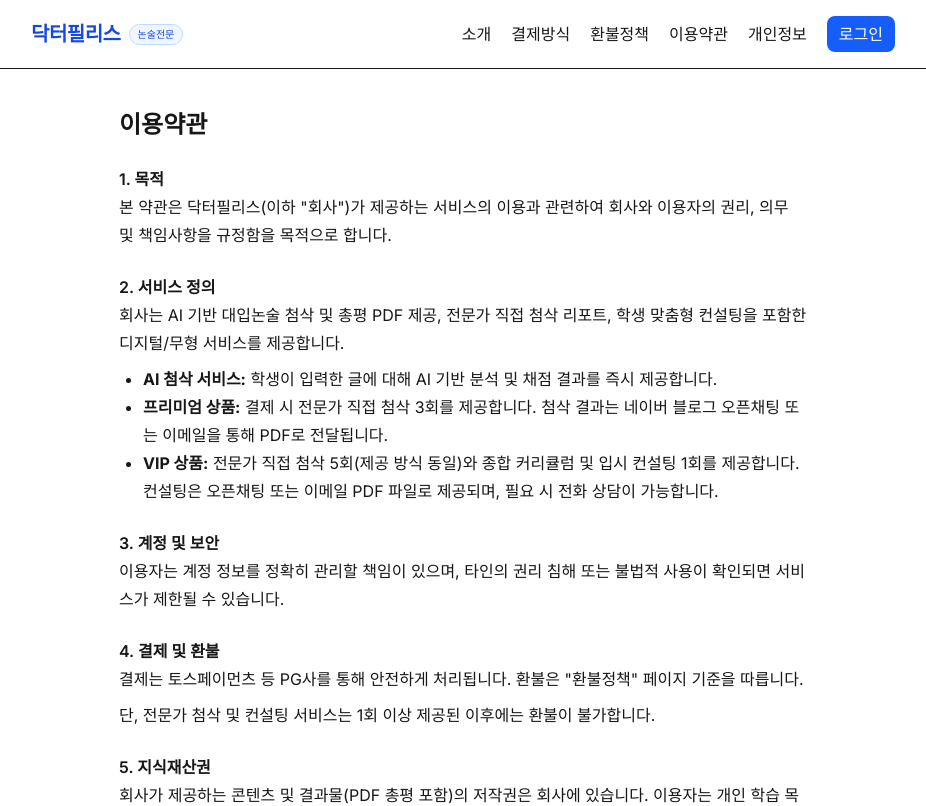
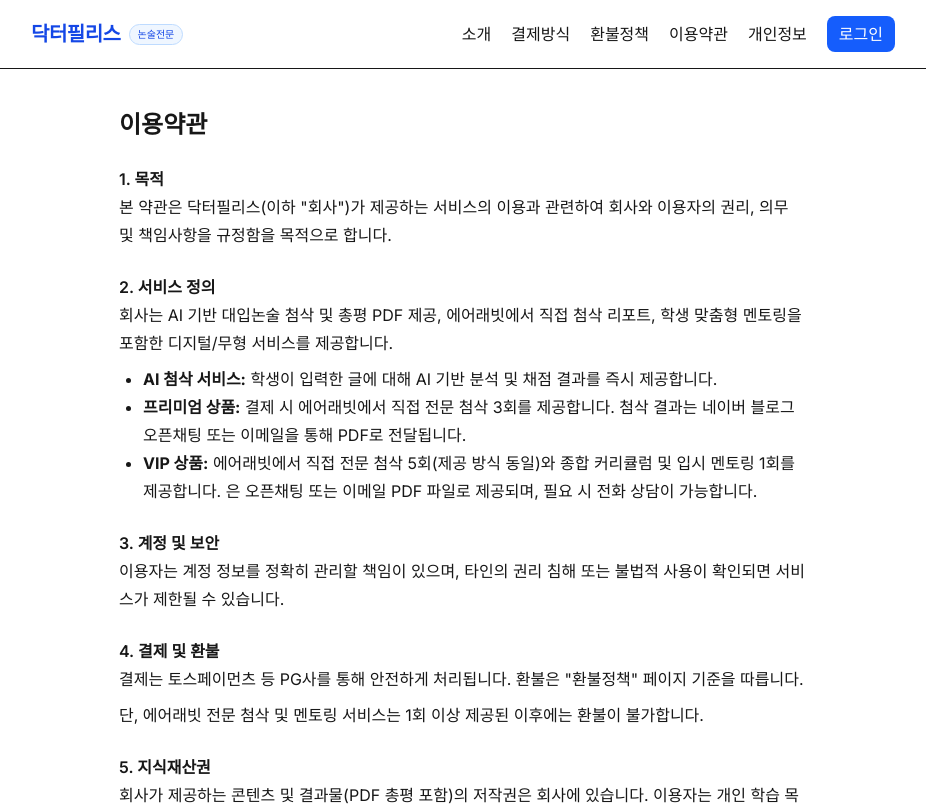
Before and after one commit to SHTH-AGI-LAB/shth-essay, a Next.js app: page /terms in a window 1280 px wide. Shown: the top 806 px of the page, without its empty margins (177-1103 px from the left). Built offline with nearby package versions, Linux system fonts and the light colour scheme; no server answers.

Commit message:
전문가 오해 방지 요소 제거

```diff
--- a/src/app/payment/page.tsx
+++ b/src/app/payment/page.tsx
@@ -21,8 +21,8 @@ const PLANS = [
     badge: "베스트셀러",
     bullets: [
       "AI첨삭 30회",
-      "전체글 전문가 첨삭 피드백 리포트 3회",
-      "전문가 첨삭은 2일 이내 응답",
+      "에어래빗 전문 첨삭 피드백 리포트 3회",
+      "에어래빗 첨삭은 2일 이내 응답",
     ],
     highlight: true,
   },
@@ -33,8 +33,8 @@ const PLANS = [
     badge: "장기 학습",
     bullets: [
       "AI첨삭 100회",
-      "논술전형 커리큘럼 및 종합 컨설팅 1회",
-      "전체글 전문가 첨삭 피드백 리포트 5회",
+      "논술전형 커리큘럼 및 종합 멘토링 1회",
+      "에러래빗 전문 첨삭 피드백 리포트 5회",
     ],
   },
 ];
@@ -92,7 +92,7 @@ const PLANS = [
           <ol className="list-decimal list-inside text-sm text-gray-700 space-y-1">
             <li>결제 후, 첨삭받고 싶은 대학을 선택하고 글을 업로드합니다.</li>
             <li>AI첨삭은 로딩 시간 약 2-3초 후 즉시 형성됩니다.</li>
-            <li>전문가 전체글 첨삭은 문서로 제공됩니다(프리미엄 이상).</li>
+            <li>에어래빗 전문 첨삭은 문서로 제공됩니다(프리미엄 이상).</li>
           </ol>
         </div>
         <div>
--- a/src/app/privacy/page.tsx
+++ b/src/app/privacy/page.tsx
@@ -25,7 +25,7 @@ export default function PrivacyPage() {
             <strong>필수</strong>:
             이름, 이메일(로그인/식별), 결제정보(거래 처리),{" "}
             <u>학생이 제출한 글/과제</u>
-            (AI 채점 및 <strong>전문가 첨삭·리포트 제공</strong> 목적)
+            (AI 채점 및 <strong>에어래빗에서 직접 첨삭·리포트 제공</strong> 목적)
           </li>
           <li>
             <strong>선택</strong>:
@@ -39,8 +39,8 @@ export default function PrivacyPage() {
           </li>
         </ul>
         <p className="mt-3">
-          수집된 정보는 전문가 첨삭(프리미엄/ VIP 포함)과 VIP
-          <strong> 종합 컨설팅(입시 전략 수립)</strong>의 품질 향상을 위한
+          수집된 정보는 에어래빗 첨삭(프리미엄/ VIP 포함)과 VIP
+          <strong> 종합 멘토링(입시 전략 수립)</strong>의 품질 향상을 위한
           참고 목적으로 이용됩니다.
         </p>
       </section>
@@ -49,7 +49,7 @@ export default function PrivacyPage() {
         <h2 className="font-semibold">3. 보유 및 이용기간</h2>
         <p>
           법령상 보존기간 또는 이용 목적 달성 시까지 보관하며, 목적 달성 후
-          지체 없이 파기합니다. 성적 <em>참고</em> 정보는 컨설팅 완료 후 즉시
+          지체 없이 파기합니다. 성적 <em>참고</em> 정보는 멘토링 완료 후 즉시
           삭제하거나 통계 분석 목적의 익명 처리만 수행합니다.
         </p>
       </section>
--- a/src/app/terms/page.tsx
+++ b/src/app/terms/page.tsx
@@ -20,8 +20,8 @@ export default function TermsPage() {
       <section className="mb-6">
         <h2 className="font-semibold">2. 서비스 정의</h2>
         <p>
-          회사는 AI 기반 대입논술 첨삭 및 총평 PDF 제공, 전문가 직접 첨삭 리포트,
-          학생 맞춤형 컨설팅을 포함한 디지털/무형 서비스를 제공합니다.
+          회사는 AI 기반 대입논술 첨삭 및 총평 PDF 제공, 에어래빗에서 직접 첨삭 리포트,
+          학생 맞춤형 멘토링을 포함한 디지털/무형 서비스를 제공합니다.
         </p>
         <ul className="list-disc pl-6 mt-2">
           <li>
@@ -29,12 +29,12 @@ export default function TermsPage() {
             채점 결과를 즉시 제공합니다.
           </li>
           <li>
-            <strong>프리미엄 상품:</strong> 결제 시 전문가 직접 첨삭 3회를 제공합니다.
+            <strong>프리미엄 상품:</strong> 결제 시 에어래빗에서 직접 전문 첨삭 3회를 제공합니다.
             첨삭 결과는 네이버 블로그 오픈채팅 또는 이메일을 통해 PDF로 전달됩니다.
           </li>
           <li>
-            <strong>VIP 상품:</strong> 전문가 직접 첨삭 5회(제공 방식 동일)와 종합
-            커리큘럼 및 입시 컨설팅 1회를 제공합니다. 컨설팅은 오픈채팅 또는 이메일
+            <strong>VIP 상품:</strong> 에어래빗에서 직접 전문 첨삭 5회(제공 방식 동일)와 종합
+            커리큘럼 및 입시 멘토링 1회를 제공합니다. 은 오픈채팅 또는 이메일
             PDF 파일로 제공되며, 필요 시 전화 상담이 가능합니다.
           </li>
         </ul>
@@ -55,7 +55,7 @@ export default function TermsPage() {
           &quot;환불정책&quot; 페이지 기준을 따릅니다.
         </p>
         <p className="mt-2">
-          단, 전문가 첨삭 및 컨설팅 서비스는 1회 이상 제공된 이후에는 환불이
+          단, 에어래빗 전문 첨삭 및 멘토링 서비스는 1회 이상 제공된 이후에는 환불이
           불가합니다.
         </p>
       </section>
```
